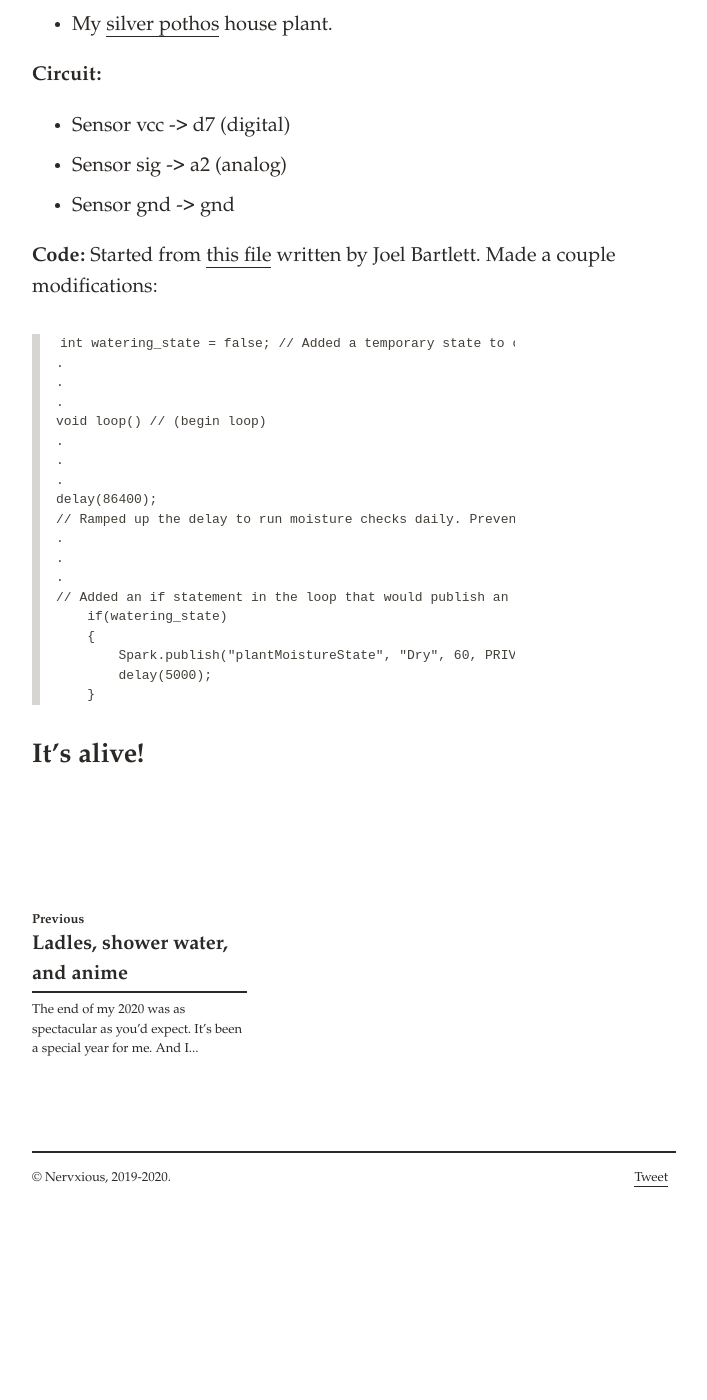
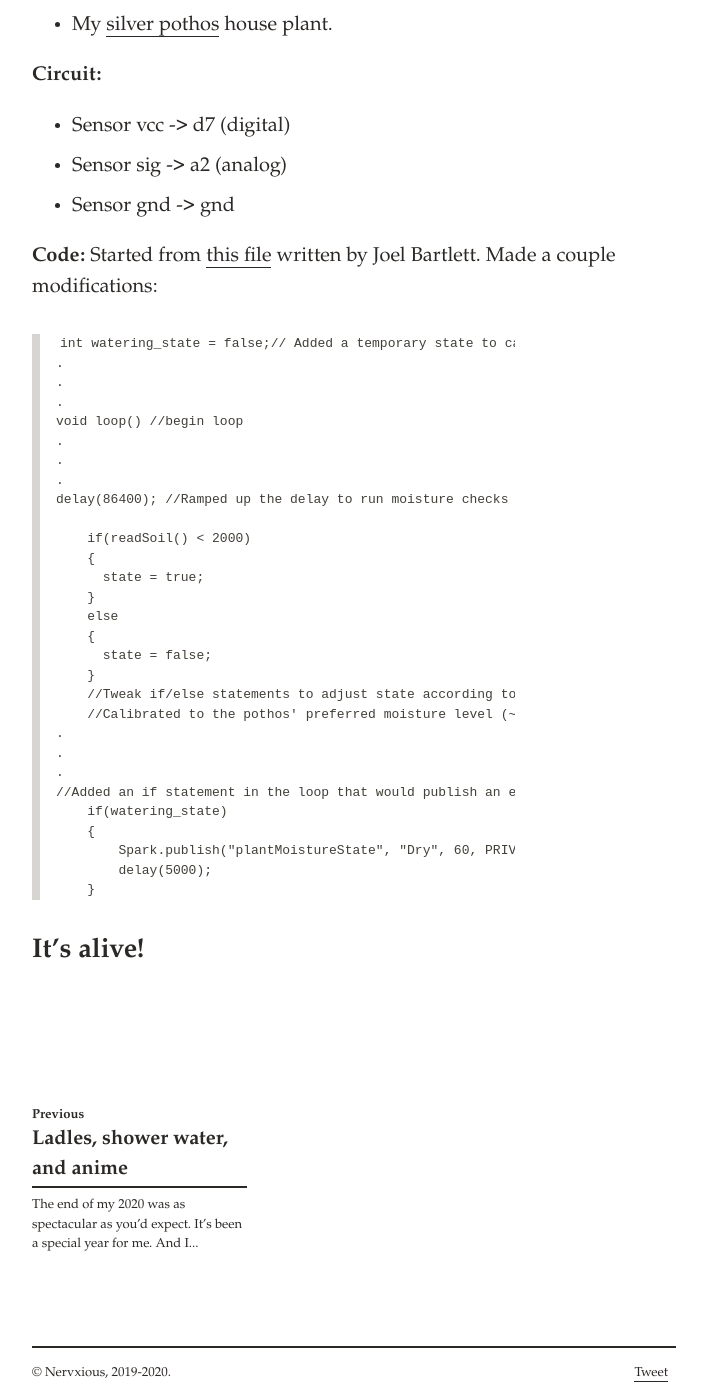
Before and after one commit to svvchen/nervxious, a Jekyll site: the page built from _posts/2021-03-08-hardware-p1.markdown, in a window 1280 px wide and 1400 px high, scrolled down 1220 px. Shown: the whole window, without its empty margins (286-993 px from the left). Built offline with Jekyll 4.4.1, drawn with Linux system fonts in a browser that asks for light colours; comment, search, counter and statistics services are not loaded; before the commit the page ends 2425 px from its top, so only the background shows below that.

Commit message:
Update 2021-03-08-hardware-p1.markdown

````diff
--- a/_posts/2021-03-08-hardware-p1.markdown
+++ b/_posts/2021-03-08-hardware-p1.markdown
@@ -24,20 +24,30 @@ Because I can barely take care of myself, much less another living thing.
 **Code:**
 Started from [this file](https://github.com/sparkfun/Inventors_Kit_For_Photon_Experiments/blob/master/03-PlantMonitor/Code/02-InternetHouseplantMonitor/InternetHouseplantMonitor.ino) written by Joel Bartlett. Made a couple modifications:
 ```
-int watering_state = false; // Added a temporary state to capture whether the plant needed watering.
+int watering_state = false;// Added a temporary state to capture whether the plant needed watering.
 .
 .
 .
-void loop() // (begin loop)
+void loop() //begin loop
 .
 .
 .
-delay(86400);
-// Ramped up the delay to run moisture checks daily. Prevents me from getting spammed if I don't water the plant.
+delay(86400); //Ramped up the delay to run moisture checks daily. Prevents me from getting spammed if I don't water the plant.
+
+    if(readSoil() < 2000)
+    {
+      state = true;
+    }
+    else
+    {
+      state = false;
+    }
+    //Tweak if/else statements to adjust state according to the readings.
+    //Calibrated to the pothos' preferred moisture level (~2000 on the serial reading).
 .
 .
 .
-// Added an if statement in the loop that would publish an event based on the watering state.
+//Added an if statement in the loop that would publish an event based on the watering state.
     if(watering_state)
     {
         Spark.publish("plantMoistureState", "Dry", 60, PRIVATE);
````
